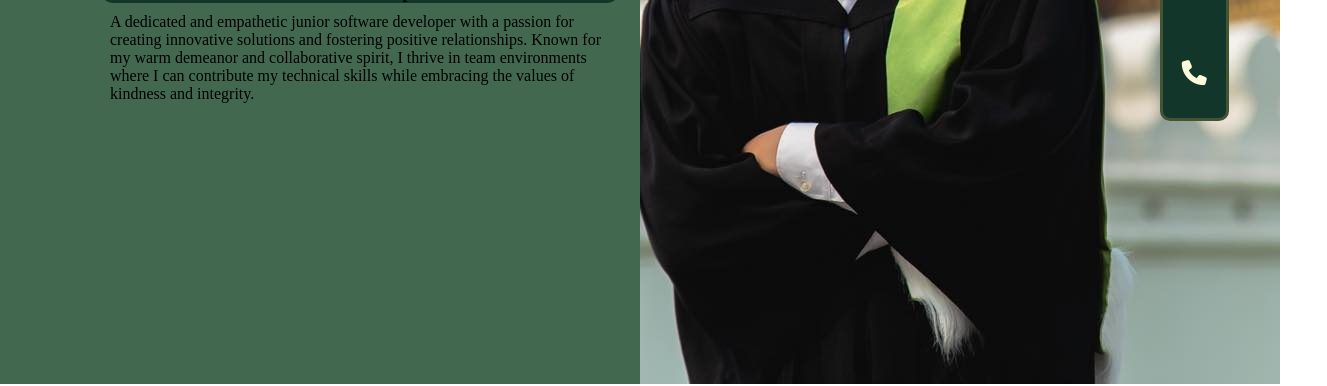
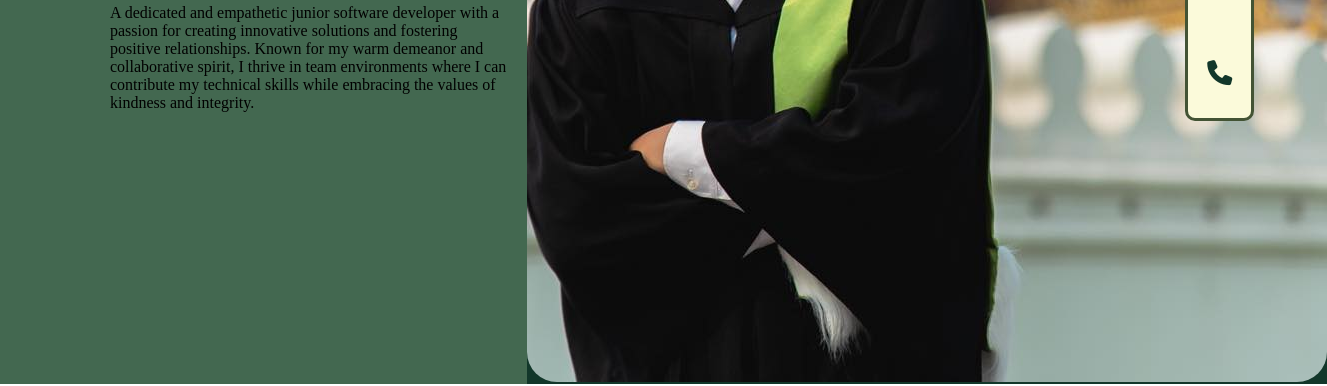
Before and after one commit to tanatut12/My_web_resume, a plain HTML site: page index.html in a window 1280 px wide. Shown: the part 416-802 px from the top of the page, 1327 px wide, since content can reach past the window. Drawn offline with Linux system fonts and the light colour scheme.

Commit message:
change flex

```diff
--- a/index.html
+++ b/index.html
@@ -31,7 +31,11 @@
           </p>
         </div>
       </section>
-      <section class="right"></section>
+      <section class="right">
+        <div class="container2">
+          <img src="./images/profile.jpg" alt="TANATUT" />
+        </div>
+      </section>
       <nav class="navbar">
         <ul>
           <li>
--- a/style.css
+++ b/style.css
@@ -53,6 +53,10 @@ h1 {
 /* จัดหน้า */
 main {
   display: flex;
+  @media (max-width: 768px) {
+    flex-direction: column;
+
+  }
 }
 /* navbar */
 .navbar {
@@ -62,13 +66,13 @@ main {
   flex-direction: column;
   justify-content: center;
 
-  right: 4%;
+  right: 2%;
   top: 0;
 
 
   ul {
     list-style: none;
-    background-color: #12372A;
+    background-color: var(--yellow-100);
     border: solid 3px var(--blackgreen);
     border-radius: 10px;
 
@@ -79,7 +83,7 @@ main {
       padding: 2em 1em 2em 1em;
       i {
         font-size: 25px;
-        color: var(--yellow-100);
+        color: var(--base);
       }
     }
   }
@@ -102,6 +106,18 @@ main {
 .right {
   flex: 1;
   height: 100vh;
-  background-image: url(./images/profile.jpg);
-  background-size: cover;
+  display: grid;
+  grid-row: 1;
+  align-content: center;
+  justify-content: center;
+  background-color: var(--base);
+  /* background-image: url(./images/profile.jpg);
+  background-size: cover; */
+  @media (max-width: 768px) {
+
+  }
 }
+
+.container2 img {
+  border-radius: 30px;
+}
```
